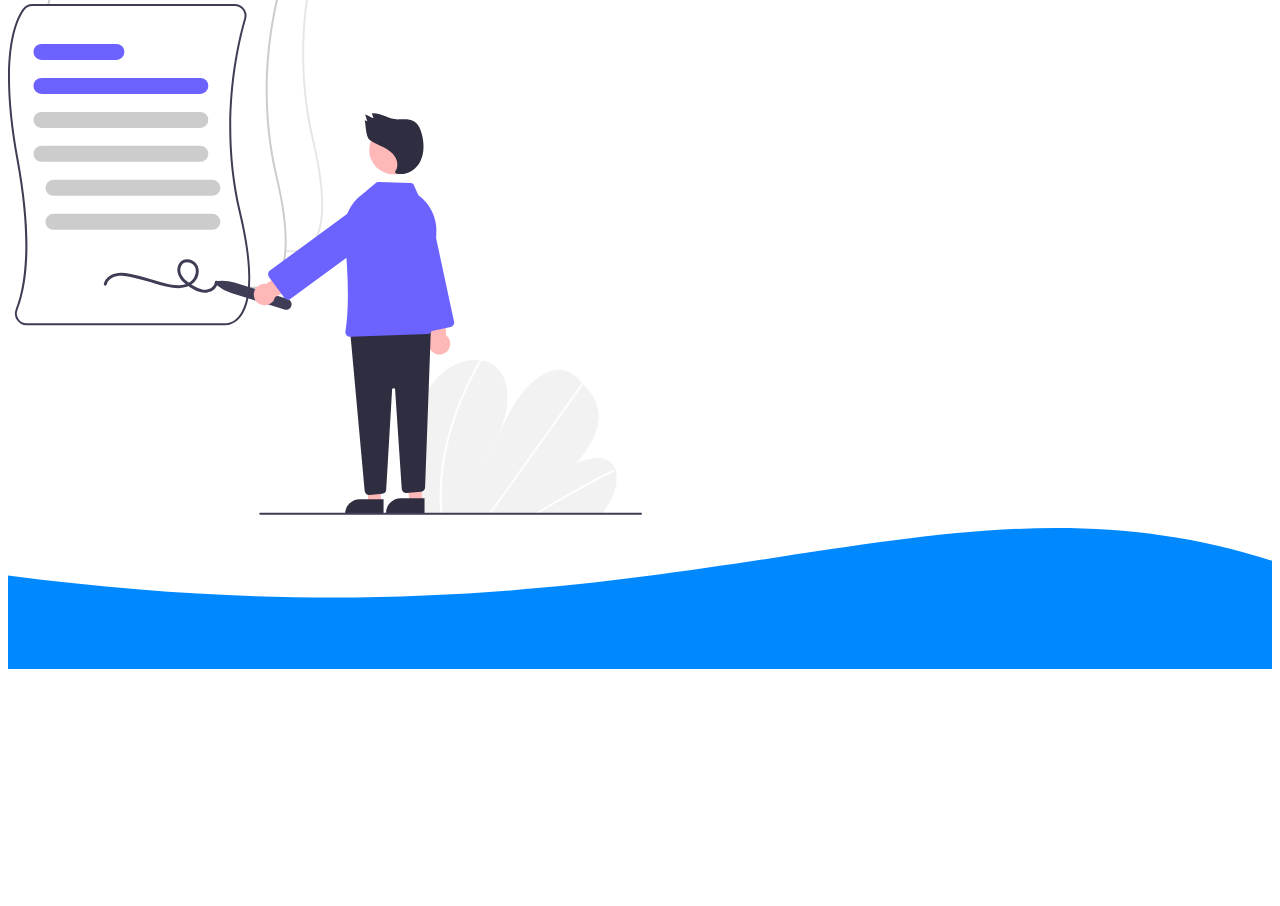
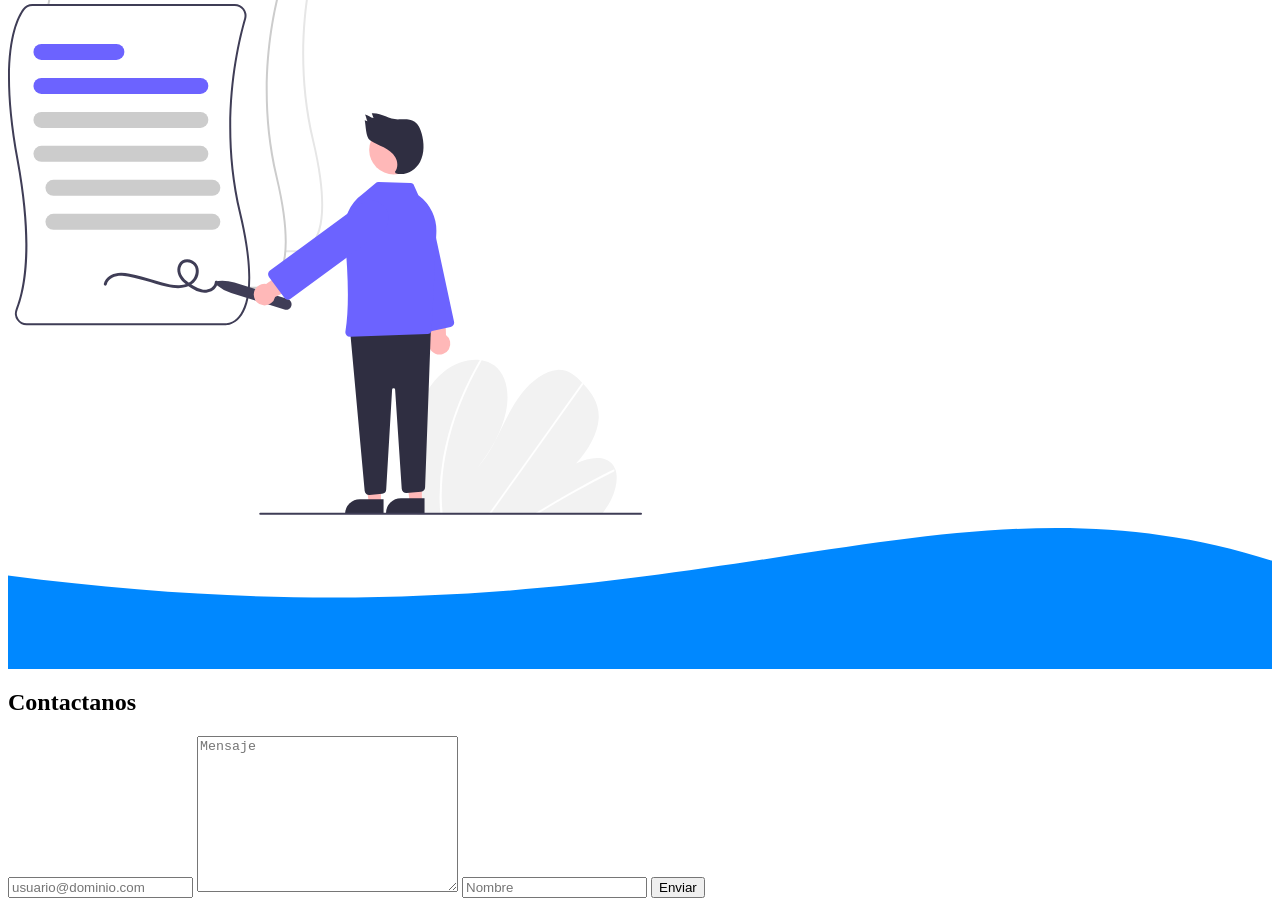
Before and after one commit to BryanGonzalezDeveloper/LandingPage_Muestra, a plain HTML site: page index.html in a window 1280 px wide. Shown: the part 3314-4220 px from the top of the page. Before the commit the page ends 3991 px from the top, so only its background shows below. Drawn offline with Linux system fonts and the light colour scheme.

Commit message:
Se agregaron fuentes de google fonts

```diff
--- a/index.html
+++ b/index.html
@@ -4,6 +4,9 @@
     <meta charset="UTF-8" />
     <meta http-equiv="X-UA-Compatible" content="IE=edge" />
     <meta name="viewport" content="width=device-width, initial-scale=1.0" />
+    <link rel="preconnect" href="https://fonts.googleapis.com">
+<link rel="preconnect" href="https://fonts.gstatic.com" crossorigin>
+<link href="https://fonts.googleapis.com/css2?family=Raleway:ital,wght@0,200;1,200;1,400&display=swap" rel="stylesheet">
     <title>Pagina de muestra</title>
   </head>
   <body>
@@ -132,7 +135,13 @@
 
 <footer id="contacto">
     <div class="contenedor">
-
+       <h2 class="titulo">Contactanos</h2>
+       <form action="" class="form">
+         <input  class="input" type="email" placeholder="usuario@dominio.com">
+         <textarea  class="input"  cols="30" rows="10" placeholder="Mensaje"></textarea>
+         <input class="input"  type="text"  placeholder="Nombre">
+         <input  class="input" type="submit" value="Enviar">
+       </form>
     </div>
 </footer>
     <script
```
